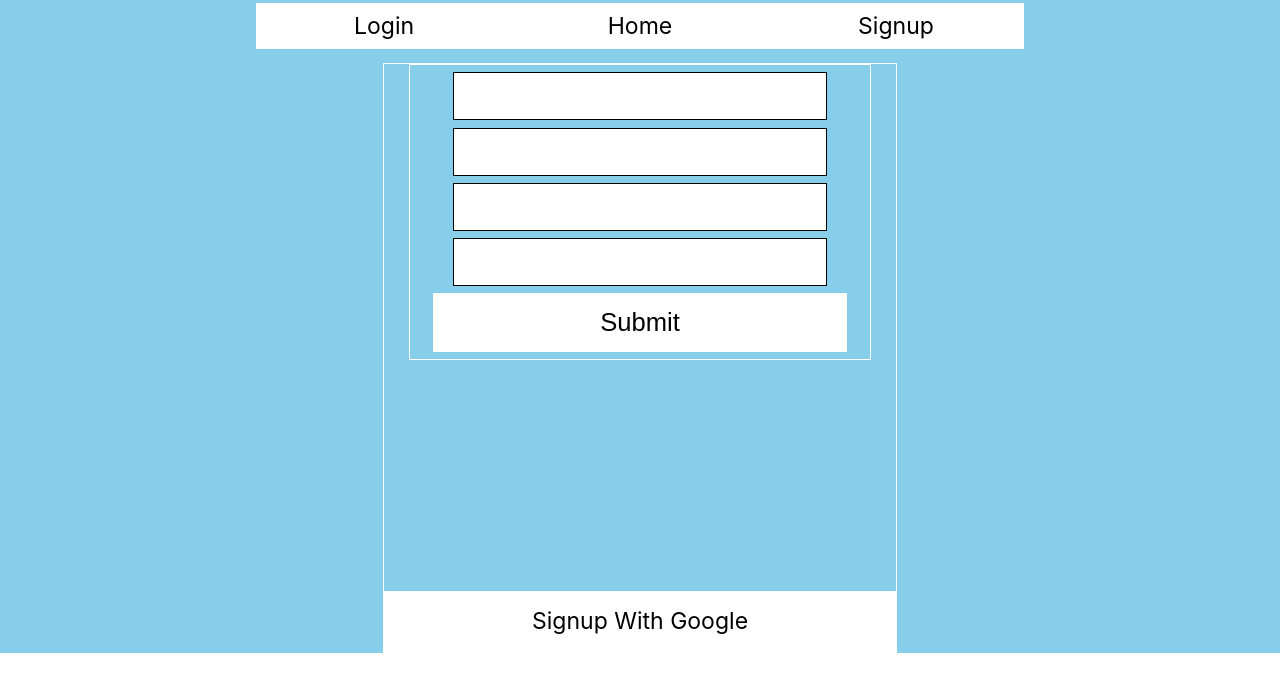
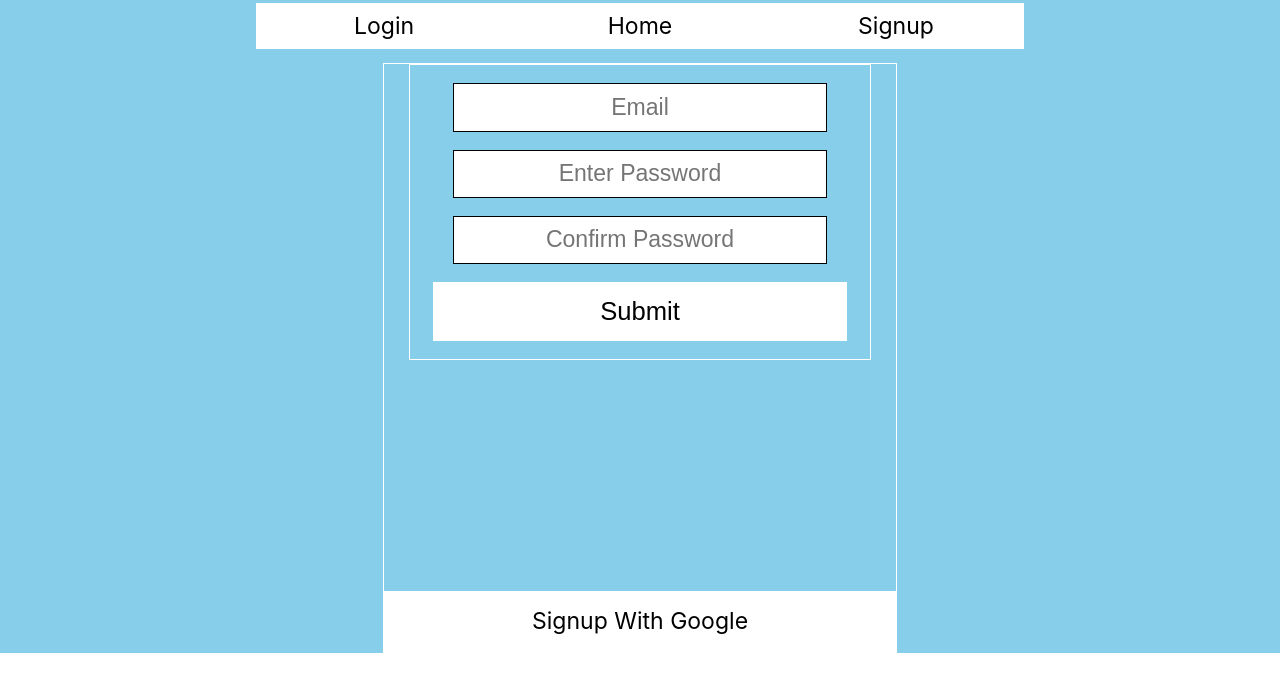
Before and after one commit to MokuaEnock/daraja, a React (Create React App) app: page /signup in a window 1280 px wide. Shown: the top 692 px of the page. Built offline with nearby package versions, Linux system fonts and the light colour scheme.

Commit message:
add placeholder text

```diff
--- a/src/Signup.js
+++ b/src/Signup.js
@@ -2,10 +2,9 @@
   return (
     <main>
       <form>
-        <input type="text" />
-        <input type="text" />
-        <input type="text" />
-        <input type="text" />
+        <input type="text" placeholder="Email" />
+        <input type="text" placeholder="Enter Password" />
+        <input type="text" placeholder="Confirm Password" />
         <button type="submit">Submit</button>
       </form>
       <span>Signup With Google</span>
```
